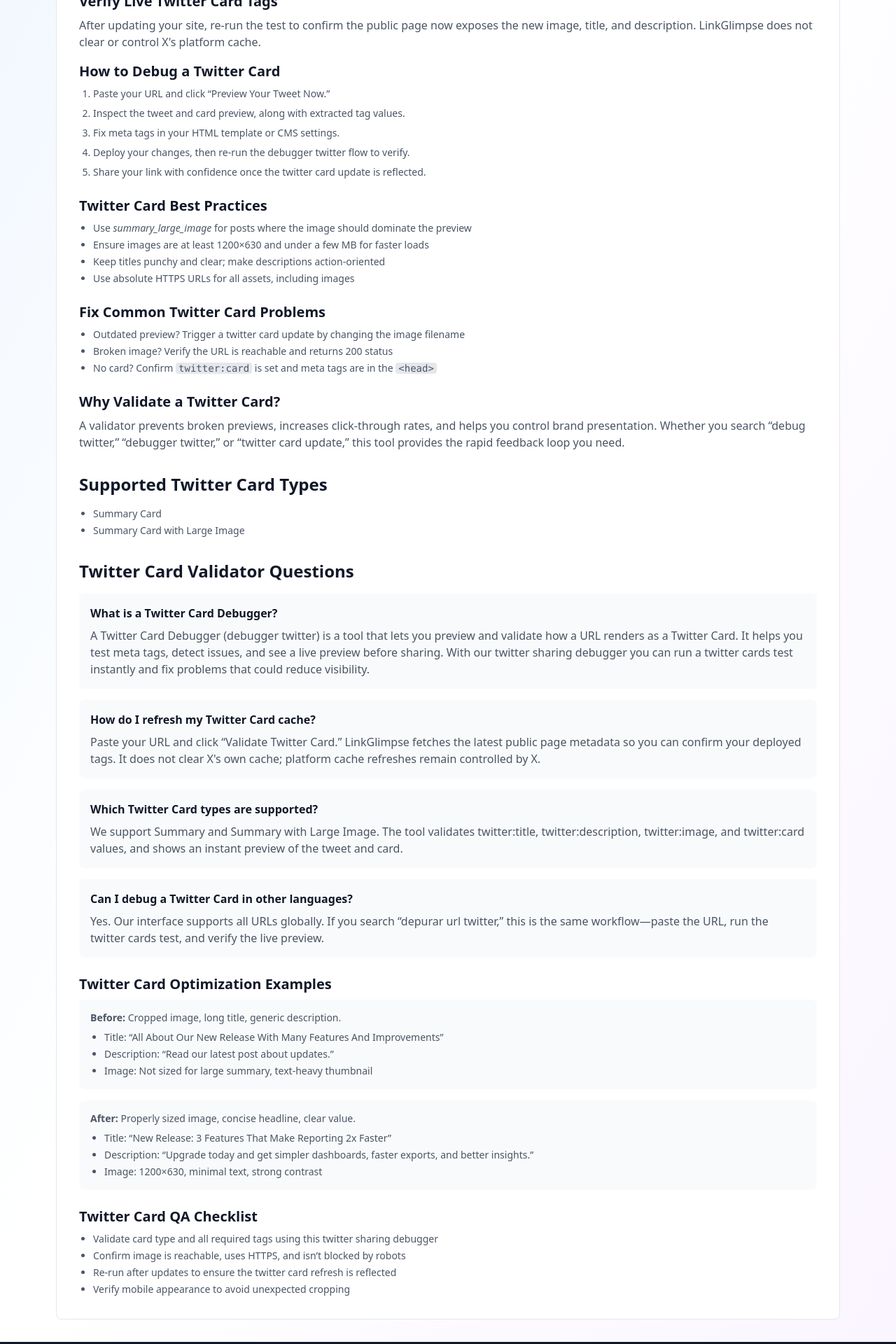
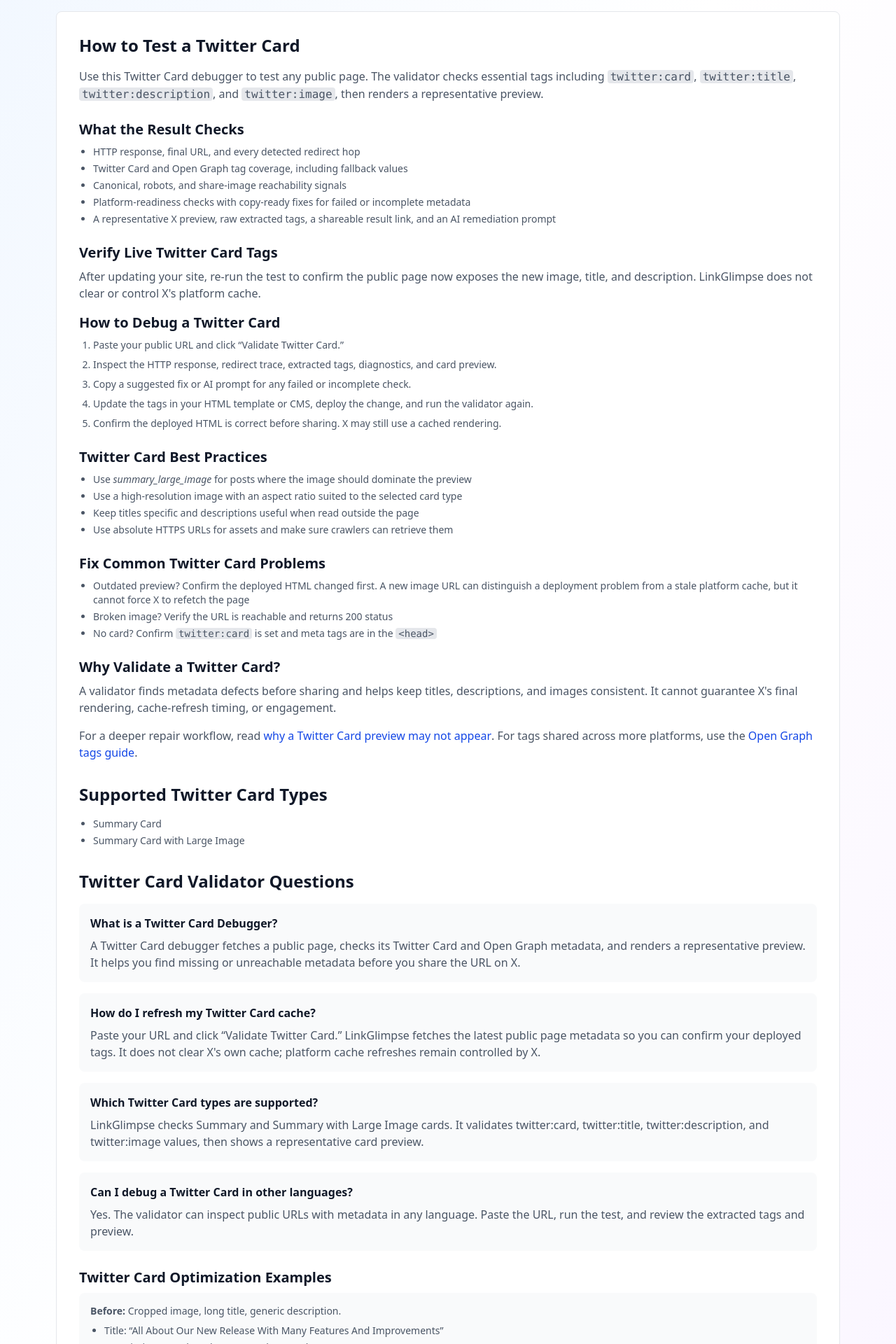
Before and after one commit to stnikolaus/linkglimpse, a Next.js app: page /twitter-card-validator in a window 1280 px wide. Shown: the part 600-2520 px from the top of the page at 70% size. Built offline with nearby package versions, Linux system fonts and the light colour scheme.

Commit message:
docs: strengthen twitter card validator guidance

```diff
--- a/src/app/twitter-social-preview/Client.tsx
+++ b/src/app/twitter-social-preview/Client.tsx
@@ -1,6 +1,7 @@
 "use client";
 
 import { useState } from 'react';
+import Link from 'next/link';
 import { AlertCircle, Twitter } from 'lucide-react';
 import { TwitterPreview } from '@/components/social-previews';
 import { ApiResponse } from '@/types';
@@ -19,7 +20,7 @@ export default function TwitterSocialPreviewClient() {
   const faqItems = [
     {
       question: 'What is a Twitter Card Debugger?',
-      answer: 'A Twitter Card Debugger (debugger twitter) is a tool that lets you preview and validate how a URL renders as a Twitter Card. It helps you test meta tags, detect issues, and see a live preview before sharing. With our twitter sharing debugger you can run a twitter cards test instantly and fix problems that could reduce visibility.'
+      answer: 'A Twitter Card debugger fetches a public page, checks its Twitter Card and Open Graph metadata, and renders a representative preview. It helps you find missing or unreachable metadata before you share the URL on X.'
     },
     {
       question: 'How do I refresh my Twitter Card cache?',
@@ -27,11 +28,11 @@ export default function TwitterSocialPreviewClient() {
     },
     {
       question: 'Which Twitter Card types are supported?',
-      answer: 'We support Summary and Summary with Large Image. The tool validates twitter:title, twitter:description, twitter:image, and twitter:card values, and shows an instant preview of the tweet and card.'
+      answer: 'LinkGlimpse checks Summary and Summary with Large Image cards. It validates twitter:card, twitter:title, twitter:description, and twitter:image values, then shows a representative card preview.'
     },
     {
       question: 'Can I debug a Twitter Card in other languages?',
-      answer: 'Yes. Our interface supports all URLs globally. If you search “depurar url twitter,” this is the same workflow—paste the URL, run the twitter cards test, and verify the live preview.'
+      answer: 'Yes. The validator can inspect public URLs with metadata in any language. Paste the URL, run the test, and review the extracted tags and preview.'
     }
   ];
 
@@ -78,6 +79,16 @@ export default function TwitterSocialPreviewClient() {
           <h1 className="text-3xl font-bold text-gray-900 mb-4">Twitter Card Validator &amp; X Preview</h1>
           <p className="text-lg text-gray-600 max-w-2xl mx-auto">
             Validate Twitter Card and Open Graph tags for any URL. Preview the card on X and find missing title, description, image or card-type metadata.
+          </p>
+          <p className="mt-3 text-sm text-gray-500">
+            Reviewed September 21, 2026 · Maintained by LinkGlimpse · <Link href="/methodology" className="font-medium text-blue-700 hover:underline">How the diagnostics work</Link>
+          </p>
+        </div>
+
+        <div className="mb-8 rounded-lg border border-blue-200 bg-blue-50 p-5 text-sm text-blue-950">
+          <p className="font-semibold">Looking for the former Twitter Card Validator workflow?</p>
+          <p className="mt-2 leading-6">
+            Paste the public URL below. LinkGlimpse follows redirects, reads the deployed HTML, checks card tags and image reachability, and shows the metadata a crawler can retrieve now. The preview is representative: LinkGlimpse is independent of X, cannot reproduce X&apos;s private renderer, and cannot force X to refresh its cache.
           </p>
         </div>
 
@@ -126,36 +137,47 @@ export default function TwitterSocialPreviewClient() {
           <h2 className="text-2xl font-bold text-gray-900 mb-4">How to Test a Twitter Card</h2>
           <div className="prose prose-gray max-w-none">
             <p className="text-gray-600 mb-4">
-              Use this twitter sharing debugger to run a comprehensive twitter cards test for any page. Our validator checks essential tags including <code className="bg-gray-200 px-1 rounded">twitter:card</code>, <code className="bg-gray-200 px-1 rounded">twitter:title</code>, <code className="bg-gray-200 px-1 rounded">twitter:description</code>, and <code className="bg-gray-200 px-1 rounded">twitter:image</code>, then renders a realistic preview of your tweet.
+              Use this Twitter Card debugger to test any public page. The validator checks essential tags including <code className="bg-gray-200 px-1 rounded">twitter:card</code>, <code className="bg-gray-200 px-1 rounded">twitter:title</code>, <code className="bg-gray-200 px-1 rounded">twitter:description</code>, and <code className="bg-gray-200 px-1 rounded">twitter:image</code>, then renders a representative preview.
             </p>
+            <h3 className="text-xl font-semibold text-gray-900 mt-6 mb-2">What the Result Checks</h3>
+            <ul className="text-sm text-gray-600 space-y-1 list-disc pl-5">
+              <li>HTTP response, final URL, and every detected redirect hop</li>
+              <li>Twitter Card and Open Graph tag coverage, including fallback values</li>
+              <li>Canonical, robots, and share-image reachability signals</li>
+              <li>Platform-readiness checks with copy-ready fixes for failed or incomplete metadata</li>
+              <li>A representative X preview, raw extracted tags, a shareable result link, and an AI remediation prompt</li>
+            </ul>
             <h3 className="text-xl font-semibold text-gray-900 mt-6 mb-2">Verify Live Twitter Card Tags</h3>
             <p className="text-gray-600 mb-4">
               After updating your site, re-run the test to confirm the public page now exposes the new image, title, and description. LinkGlimpse does not clear or control X&apos;s platform cache.
             </p>
             <h3 className="text-xl font-semibold text-gray-900 mt-2 mb-2">How to Debug a Twitter Card</h3>
             <ol className="text-sm text-gray-600 list-decimal pl-5 space-y-2">
-              <li>Paste your URL and click “Preview Your Tweet Now.”</li>
-              <li>Inspect the tweet and card preview, along with extracted tag values.</li>
-              <li>Fix meta tags in your HTML template or CMS settings.</li>
-              <li>Deploy your changes, then re-run the debugger twitter flow to verify.</li>
-              <li>Share your link with confidence once the twitter card update is reflected.</li>
+              <li>Paste your public URL and click “Validate Twitter Card.”</li>
+              <li>Inspect the HTTP response, redirect trace, extracted tags, diagnostics, and card preview.</li>
+              <li>Copy a suggested fix or AI prompt for any failed or incomplete check.</li>
+              <li>Update the tags in your HTML template or CMS, deploy the change, and run the validator again.</li>
+              <li>Confirm the deployed HTML is correct before sharing. X may still use a cached rendering.</li>
             </ol>
             <h3 className="text-xl font-semibold text-gray-900 mt-6 mb-2">Twitter Card Best Practices</h3>
             <ul className="text-sm text-gray-600 space-y-1 list-disc pl-5">
               <li>Use <em>summary_large_image</em> for posts where the image should dominate the preview</li>
-              <li>Ensure images are at least 1200×630 and under a few MB for faster loads</li>
-              <li>Keep titles punchy and clear; make descriptions action-oriented</li>
-              <li>Use absolute HTTPS URLs for all assets, including images</li>
+              <li>Use a high-resolution image with an aspect ratio suited to the selected card type</li>
+              <li>Keep titles specific and descriptions useful when read outside the page</li>
+              <li>Use absolute HTTPS URLs for assets and make sure crawlers can retrieve them</li>
             </ul>
             <h3 className="text-xl font-semibold text-gray-900 mt-6 mb-2">Fix Common Twitter Card Problems</h3>
             <ul className="text-sm text-gray-600 space-y-1 list-disc pl-5">
-              <li>Outdated preview? Trigger a twitter card update by changing the image filename</li>
+              <li>Outdated preview? Confirm the deployed HTML changed first. A new image URL can distinguish a deployment problem from a stale platform cache, but it cannot force X to refetch the page</li>
               <li>Broken image? Verify the URL is reachable and returns 200 status</li>
               <li>No card? Confirm <code className="bg-gray-200 px-1 rounded">twitter:card</code> is set and meta tags are in the <code className="bg-gray-200 px-1 rounded">&lt;head&gt;</code></li>
             </ul>
             <h3 className="text-xl font-semibold text-gray-900 mt-6 mb-2">Why Validate a Twitter Card?</h3>
             <p className="text-gray-600 mb-4">
-              A validator prevents broken previews, increases click-through rates, and helps you control brand presentation. Whether you search “debug twitter,” “debugger twitter,” or “twitter card update,” this tool provides the rapid feedback loop you need.
+              A validator finds metadata defects before sharing and helps keep titles, descriptions, and images consistent. It cannot guarantee X&apos;s final rendering, cache-refresh timing, or engagement.
+            </p>
+            <p className="text-gray-600 mb-4">
+              For a deeper repair workflow, read <Link href="/blog/twitter-card-preview-not-showing" className="font-medium text-blue-700 hover:underline">why a Twitter Card preview may not appear</Link>. For tags shared across more platforms, use the <Link href="/blog/open-graph-tags-guide" className="font-medium text-blue-700 hover:underline">Open Graph tags guide</Link>.
             </p>
             <h2 className="text-2xl font-bold text-gray-900 mt-8 mb-4">Supported Twitter Card Types</h2>
             <ul className="text-sm text-gray-600 space-y-1 list-disc pl-5">
@@ -177,24 +199,24 @@ export default function TwitterSocialPreviewClient() {
               <ul className="text-sm text-gray-600 list-disc pl-5 space-y-1">
                 <li>Title: “All About Our New Release With Many Features And Improvements”</li>
                 <li>Description: “Read our latest post about updates.”</li>
-                <li>Image: Not sized for large summary, text-heavy thumbnail</li>
+                <li>Image: Mismatched aspect ratio and a text-heavy thumbnail</li>
               </ul>
             </div>
             <div className="bg-gray-50 p-4 rounded-lg">
-              <p className="text-sm text-gray-600 mb-2"><strong>After:</strong> Properly sized image, concise headline, clear value.</p>
+              <p className="text-sm text-gray-600 mb-2"><strong>After:</strong> Suitable image ratio, concise headline, clear value.</p>
               <ul className="text-sm text-gray-600 list-disc pl-5 space-y-1">
-                <li>Title: “New Release: 3 Features That Make Reporting 2x Faster”</li>
+                <li>Title: “New Release: 3 Features for Faster Reporting”</li>
                 <li>Description: “Upgrade today and get simpler dashboards, faster exports, and better insights.”</li>
-                <li>Image: 1200×630, minimal text, strong contrast</li>
+                <li>Image: Large-card ratio, minimal text, strong contrast</li>
               </ul>
             </div>
 
             <h3 className="text-xl font-semibold text-gray-900 mt-6 mb-2">Twitter Card QA Checklist</h3>
             <ul className="text-sm text-gray-600 space-y-1 list-disc pl-5">
-              <li>Validate card type and all required tags using this twitter sharing debugger</li>
-              <li>Confirm image is reachable, uses HTTPS, and isn’t blocked by robots</li>
-              <li>Re-run after updates to ensure the twitter card refresh is reflected</li>
-              <li>Verify mobile appearance to avoid unexpected cropping</li>
+              <li>Validate the card type and all required tags</li>
+              <li>Confirm the image is reachable, uses HTTPS, and is not blocked from crawlers</li>
+              <li>Re-run after deployment to confirm the public HTML changed</li>
+              <li>Review the image at narrow and wide widths to catch unexpected cropping</li>
             </ul>
           </div>
         </div>
--- a/src/components/DiagnosticsPanel.tsx
+++ b/src/components/DiagnosticsPanel.tsx
@@ -389,9 +389,11 @@ export default function DiagnosticsPanel({
                   <article key={item.platform} className="rounded-lg border border-gray-200 bg-gray-50 p-4">
                     <h4 className="font-semibold text-gray-900">{item.platform}</h4>
                     <p className="text-sm text-gray-600 mt-2">{item.steps}</p>
-                    <a className="inline-flex mt-3 text-sm font-medium text-gray-900 underline decoration-gray-300 underline-offset-4 hover:decoration-gray-900" href={item.href} target="_blank" rel="noreferrer">
-                      Open official resource ↗
-                    </a>
+                    {'href' in item && (
+                      <a className="inline-flex mt-3 text-sm font-medium text-gray-900 underline decoration-gray-300 underline-offset-4 hover:decoration-gray-900" href={item.href} target="_blank" rel="noreferrer">
+                        Open official resource ↗
+                      </a>
+                    )}
                   </article>
                 ))}
               </div>
--- a/src/lib/report-actions.ts
+++ b/src/lib/report-actions.ts
@@ -31,7 +31,6 @@ export const platformCacheGuidance = [
   {
     platform: 'X / Twitter',
     steps: 'Fix and deploy the tags, confirm the image is public, then share the final URL again. X controls its own cache and refresh timing.',
-    href: 'https://developer.x.com/en/docs/x-for-websites/cards/overview/abouts-cards',
   },
 ] as const;
 
```
